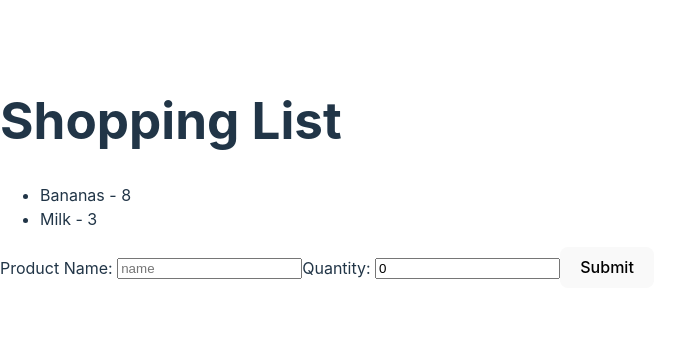
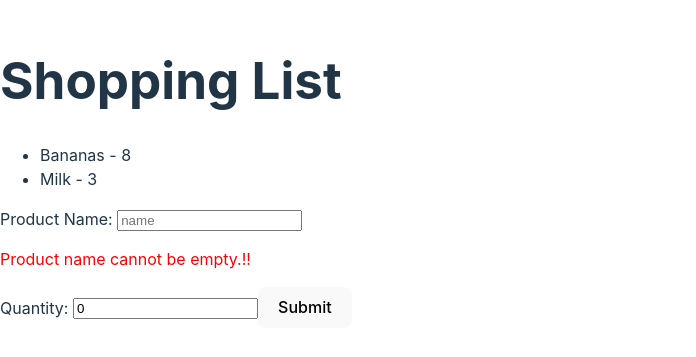
Before and after one commit to asimtimsina/Udemy_fullstack, a React (Vite) app in the folder first-react-project/: page / in a window 1280 px wide. Shown: the part 227-584 px from the top of the page, without its empty margins (0-696 px from the left). Built offline with nearby package versions, Linux system fonts and the light colour scheme.

Commit message:
663. Form Validation From Scratch

```diff
--- a/first-react-project/src/ShoppingListExercise.jsx
+++ b/first-react-project/src/ShoppingListExercise.jsx
@@ -1,6 +1,8 @@
 import { useState } from "react"
-import ShoppingListForm from "./ShoppingListForm";
+// import ShoppingListForm from "./ShoppingListForm";
+
 import { v4 as uuid } from "uuid";
+import ValidatedShoppingListForm from "./ValidatedShoppingListForm";
 
 
 export default function ShoppingListExercise() {
@@ -29,7 +31,7 @@ export default function ShoppingListExercise() {
                 })}
 
             </ul>
-            <ShoppingListForm add_func={addItem} />
+            <ValidatedShoppingListForm add_func={addItem} />
         </div>
 
     )
--- /dev/null
+++ b/first-react-project/src/ValidatedShoppingListForm.jsx
@@ -0,0 +1,52 @@
+import { useState } from "react"
+
+
+export default function ValidatedShoppingListForm({ add_func }) {
+
+    const [shoppingForm, setShoppingForm] = useState({ name: "", quantity: 0 })
+    const [ProductisValid, setProductIsValid] = useState(false);
+
+    const validate = (name) => {
+        if (name.length === 0) { setProductIsValid(false); }
+        else { setProductIsValid(true); }
+    }
+
+
+    const handleChange = (evt) => {
+
+        if (evt.target.name === 'name') validate(evt.target.value);
+        setShoppingForm(currData => {
+            return { ...currData, [evt.target.name]: evt.target.value }
+        })
+
+    }
+
+    const handleSubmit = (evt) => {
+        evt.preventDefault(); // prevent page to reload after form submission
+
+        if (ProductisValid) {
+            add_func(shoppingForm);
+            setShoppingForm({ name: "", quantity: 0 });
+        }
+    }
+
+
+    return (
+
+        <form onSubmit={handleSubmit}>
+
+            <label htmlFor="name">Product Name: </label>
+            <input onChange={handleChange} type="text" id='name' name="name" placeholder="name" value={shoppingForm.name} />
+
+            {!ProductisValid && <p style={{ color: 'red' }}>Product name cannot be empty.!!</p>
+            }
+            <label htmlFor="quantity">Quantity: </label>
+            <input onChange={handleChange} type="number" id='quantity' name="quantity" placeholder="quantity" value={shoppingForm.quantity} />
+
+            <button >Submit</button>
+
+        </form>
+
+    )
+
+}
```
Also changed, not shown: first-react-project/notes.txt.
